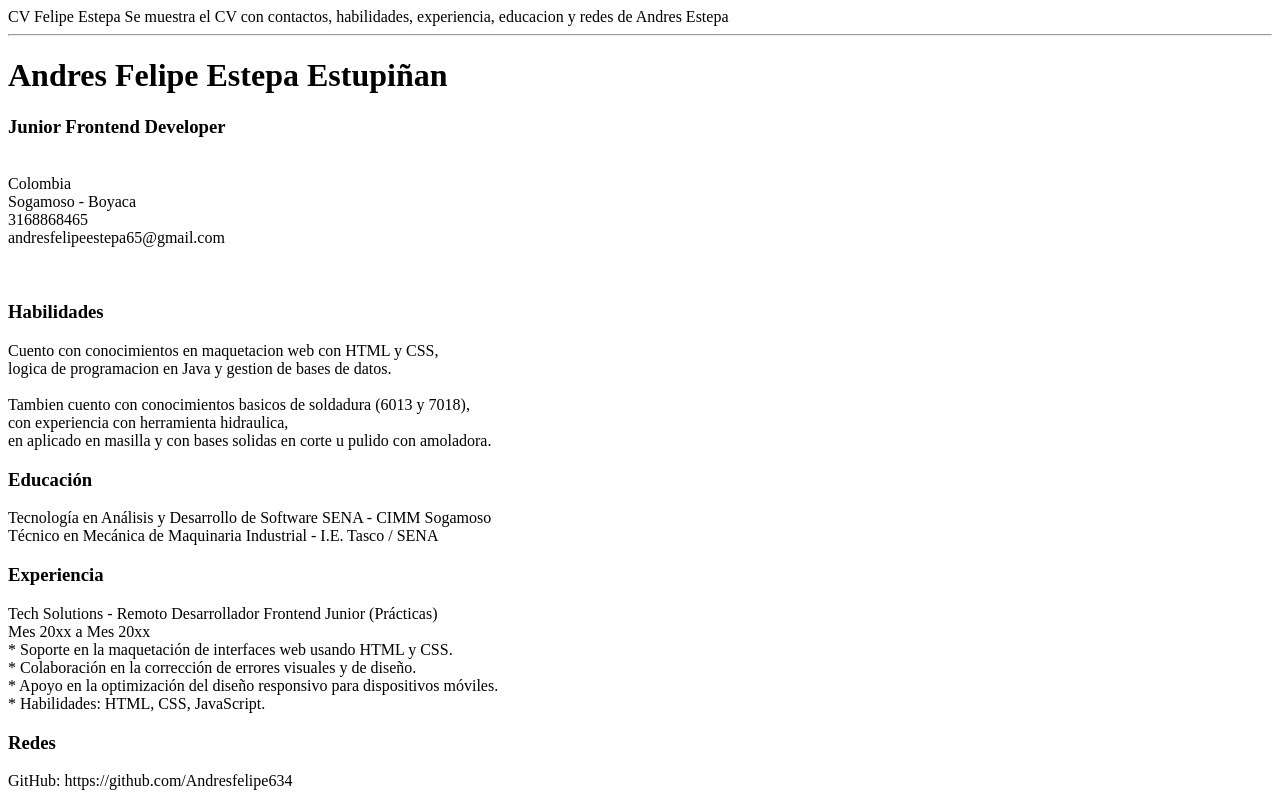
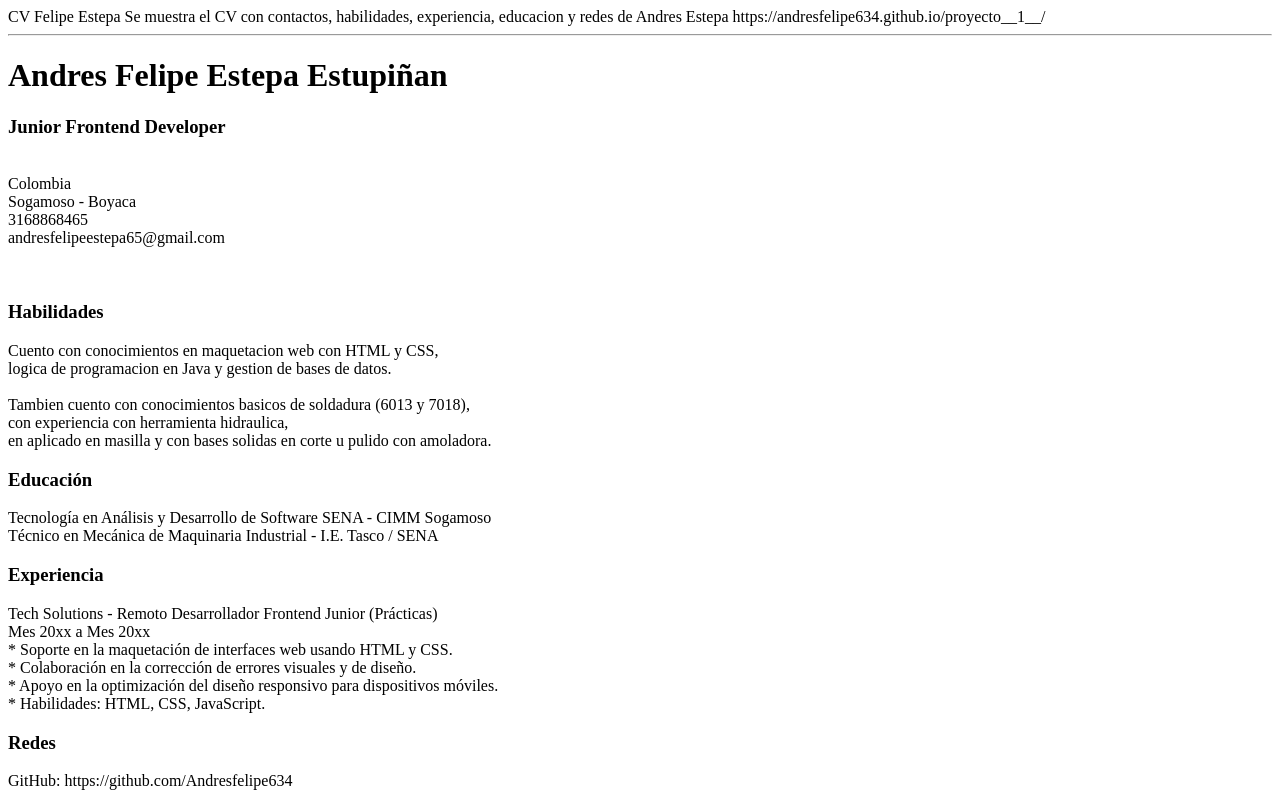
Before and after one commit to Andresfelipe634/proyecto__1__, a plain HTML site: page index.html in a window 1280 px wide. Drawn offline with Linux system fonts and the light colour scheme.

Commit message:
actualizo url
Updated the CV with additional information and fixed HTML structure.

```diff
--- a/index.html
+++ b/index.html
@@ -7,7 +7,7 @@
     <meta name="CV de andres felipe ">
     <og:title>CV Felipe Estepa </og:title>
     <og:descripcion>Se muestra el CV con contactos, habilidades, experiencia, educacion y redes de Andres Estepa</og:descripcion>
-    <og:url></og:url>
+    <og:url>https://andresfelipe634.github.io/proyecto__1__/</og:url>
     <link rel="icon" href="icono.jpg" type="image/jpeg">
 </head>
 <body>
```
